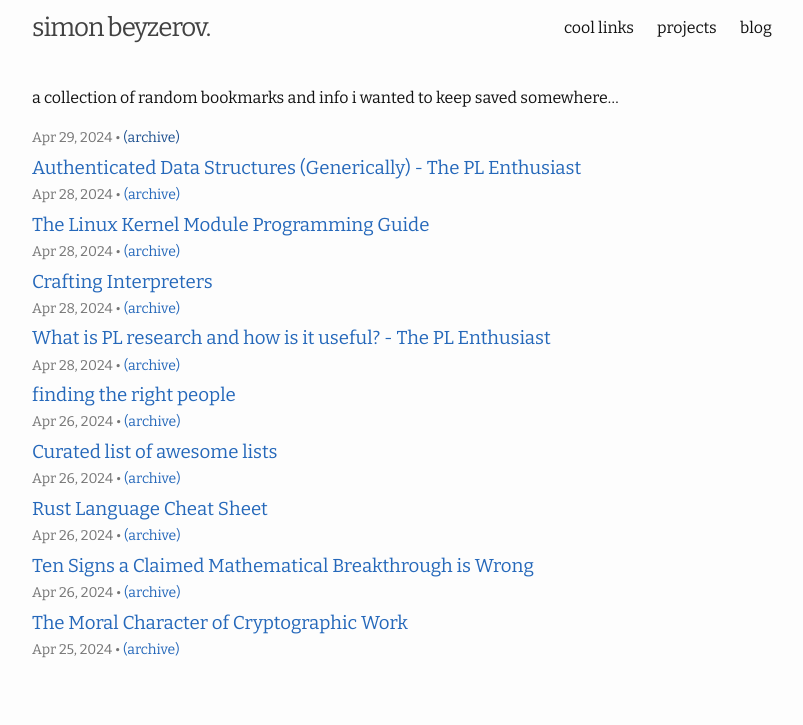
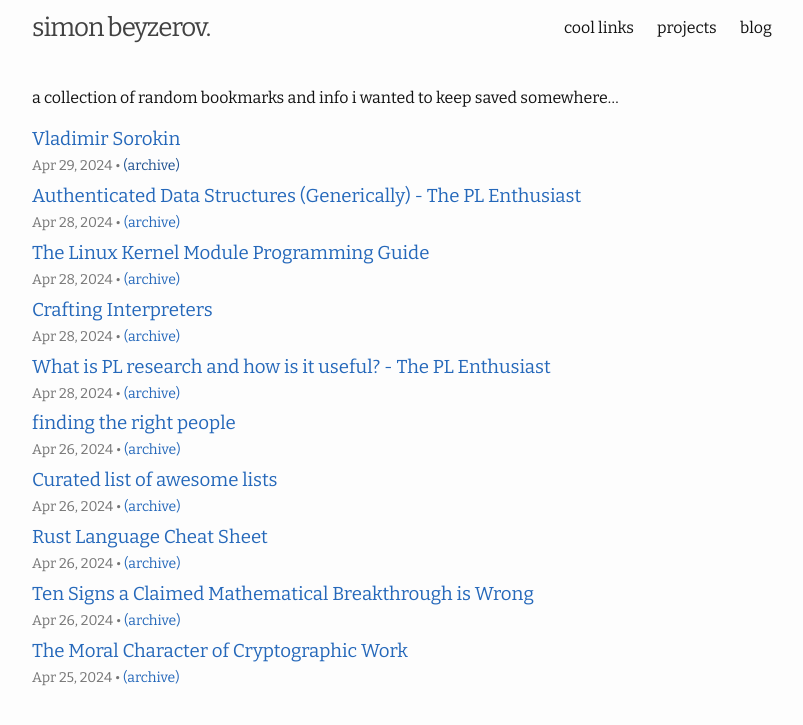
Before and after one commit to sim15/sim15.github.io, a Jekyll site: the page built from bookmarks.md, in a window 1280 px wide. Shown: the top 725 px of the page, without its empty margins (238-1041 px from the left). Built offline with Jekyll 4.4.1, drawn with Linux system fonts in a browser that asks for light colours.

Commit message:
Update bookmarks.json

```diff
--- a/_data/bookmarks.json
+++ b/_data/bookmarks.json
@@ -129,6 +129,7 @@
     "description": "",
     "url": "https://auerstack.substack.com/p/vladimir-sorokin-meat-and-clones",
     "image": "",
-    "type": ""
+    "type": "",
+    "altTitle": "Vladimir Sorokin"
   }
 ]
```
